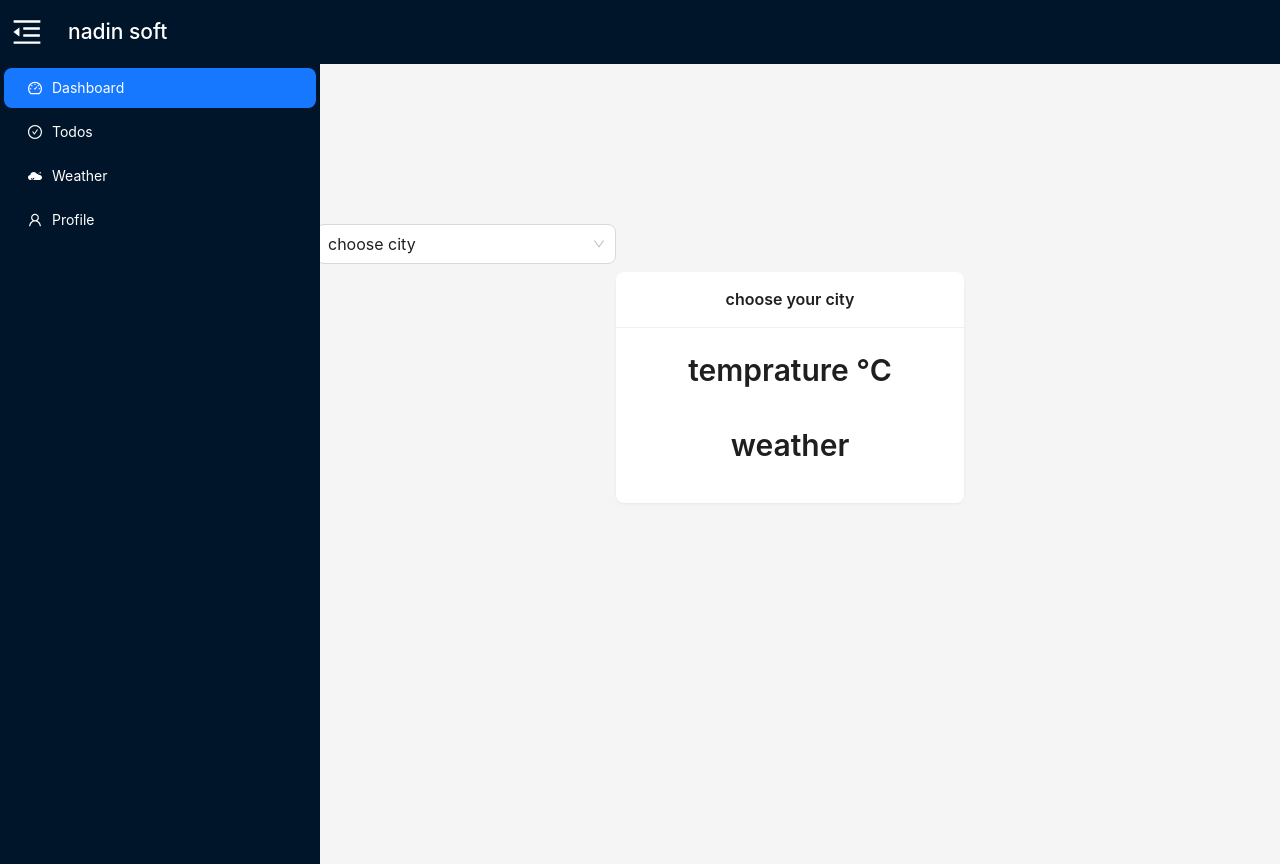
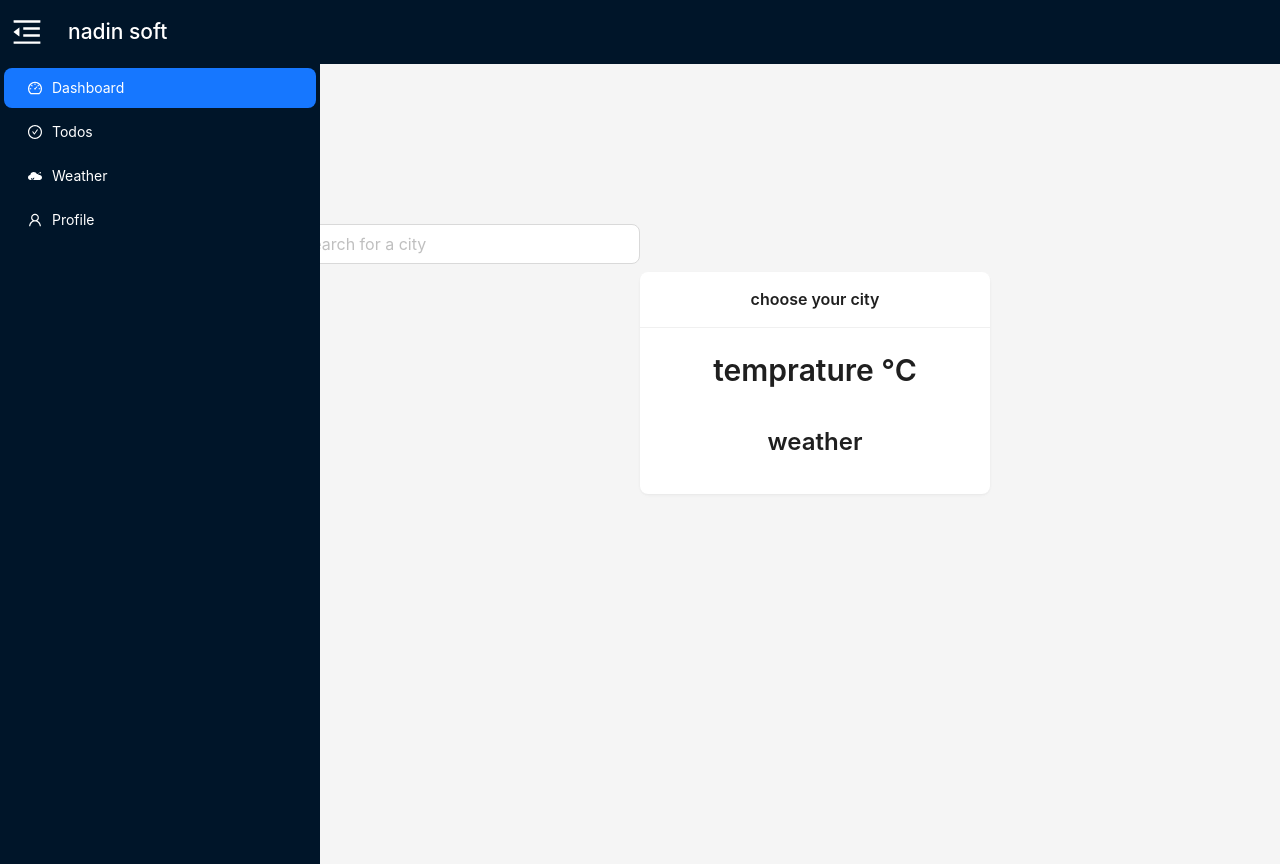
Before and after one commit to famiranii/weather, a Vue app: page /#/weather in a window 1280 px wide. Built offline with nearby package versions, Linux system fonts and the light colour scheme.

Commit message:
select box changes to search box

```diff
--- a/components.d.ts
+++ b/components.d.ts
@@ -9,6 +9,7 @@ declare module 'vue' {
   export interface GlobalComponents {
     AButton: typeof import('ant-design-vue/es')['Button']
     ACard: typeof import('ant-design-vue/es')['Card']
+    ADropdown: typeof import('ant-design-vue/es')['Dropdown']
     AInput: typeof import('ant-design-vue/es')['Input']
     ALayout: typeof import('ant-design-vue/es')['Layout']
     ALayoutHeader: typeof import('ant-design-vue/es')['LayoutHeader']
--- a/src/components/weather/CardContent.vue
+++ b/src/components/weather/CardContent.vue
@@ -6,7 +6,7 @@
           >{{ temperature }} &degC</a-typography-title
         >
         <br />
-        <a-typography-title :level="2">{{ weather }}</a-typography-title>
+        <a-typography-title :level="3">{{ weather }}</a-typography-title>
       </div>
     </a-card>
   </div>
@@ -57,8 +57,7 @@ onUpdated(() => {
 
 <style>
 .card {
-  min-width: 300px;
-  max-width: 500px;
+  width: 350px;
   margin-top: 3rem;
 }
 </style>
--- a/src/components/weather/SelectCountry.vue
+++ b/src/components/weather/SelectCountry.vue
@@ -1,34 +1,59 @@
 <template>
   <a-space direction="vertical">
-    <a-select
-      v-model:value="chosenCity"
+    <a-input
+      v-model:value="searchedCity"
       :size="size"
-      style="width: 300px"
-      :options="options"
-    ></a-select>
+      style="width: 350px"
+      placeholder="Search for a city"
+      @click="hidden = false"
+    />
+    <div class="select-city" :hidden="hidden">
+      <div v-for="(item, index) in shownCity" :key="index">
+        <p @click="() => setCity(item)">{{ item.city }}</p>
+      </div>
+    </div>
   </a-space>
 </template>
 
 <script lang="ts" setup>
-import { ref, watch } from "vue";
+import { ref, computed } from "vue";
 import type { SelectProps } from "ant-design-vue";
 import citiesData from "../../data/citiesData.json";
+import cityType from "../../types/city.Type";
 
 const emit = defineEmits(["cityHandler"]);
 
 const size = ref<SelectProps["size"]>("large");
-const chosenCity = ref<string>(localStorage.getItem("city") || "choose city");
-const options = citiesData.map((city) => ({
-  value: city.city,
-}));
+const searchedCity = ref<string>("");
 
-watch(chosenCity, () => {
-  const cityInfo = citiesData.find((item) => item.city === chosenCity.value);
+const hidden = ref<boolean>(true);
+const shownCity = computed(() => {
+  return citiesData.filter((item) =>
+    item.city.toLowerCase().includes(searchedCity.value.toLocaleLowerCase())
+  );
+});
+
+const setCity = (cityInfo: cityType) => {
+  hidden.value = true;
+  searchedCity.value = "";
   emit("cityHandler", cityInfo);
-  localStorage.setItem("city", chosenCity.value);
-  if (cityInfo) {
-    localStorage.setItem("lat", cityInfo?.lat);
-    localStorage.setItem("lng", cityInfo?.lng);
-  }
-});
+  localStorage.setItem("city", cityInfo.city);
+  localStorage.setItem("lat", cityInfo.lat);
+  localStorage.setItem("lng", cityInfo.lng);
+};
 </script>
+
+<style scoped>
+.select-city {
+  background-color: #fff;
+  width: 95%;
+  border: 1px solid rgb(216, 216, 216);
+  border-radius: 5px;
+  text-align: center;
+  padding-top: 8px;
+  overflow-y: scroll;
+  z-index: 99;
+  max-height: 40vh;
+  cursor: pointer;
+}
+</style>
--- a/src/pages/todos/Todos.vue
+++ b/src/pages/todos/Todos.vue
@@ -60,7 +60,7 @@ const editTask = (id: Id, text: string) => {
 
 <style scoped>
 .todo-container {
-  margin: 5rem auto;
+  margin: 10rem auto;
   display: flex;
   flex-direction: column;
   width: 300px;
```
Also changed, not shown: src/types/city.Type.ts (added, +11 -0 lines).
